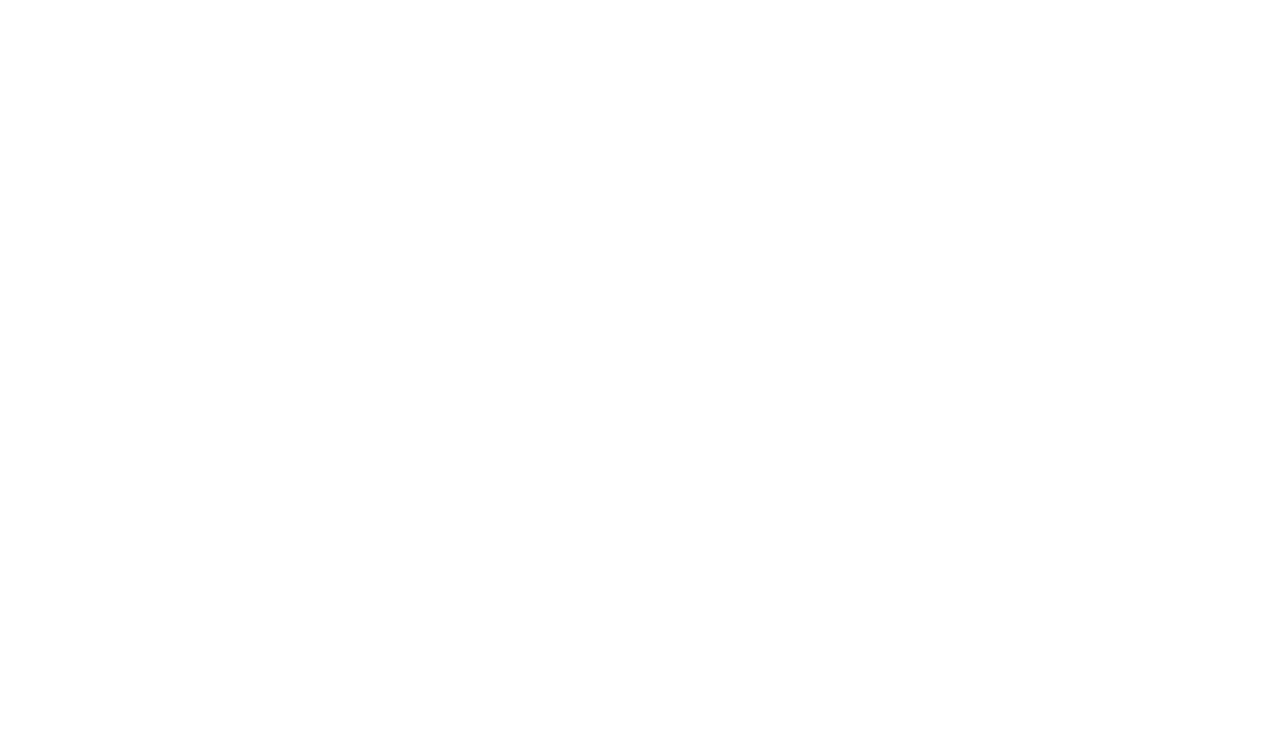
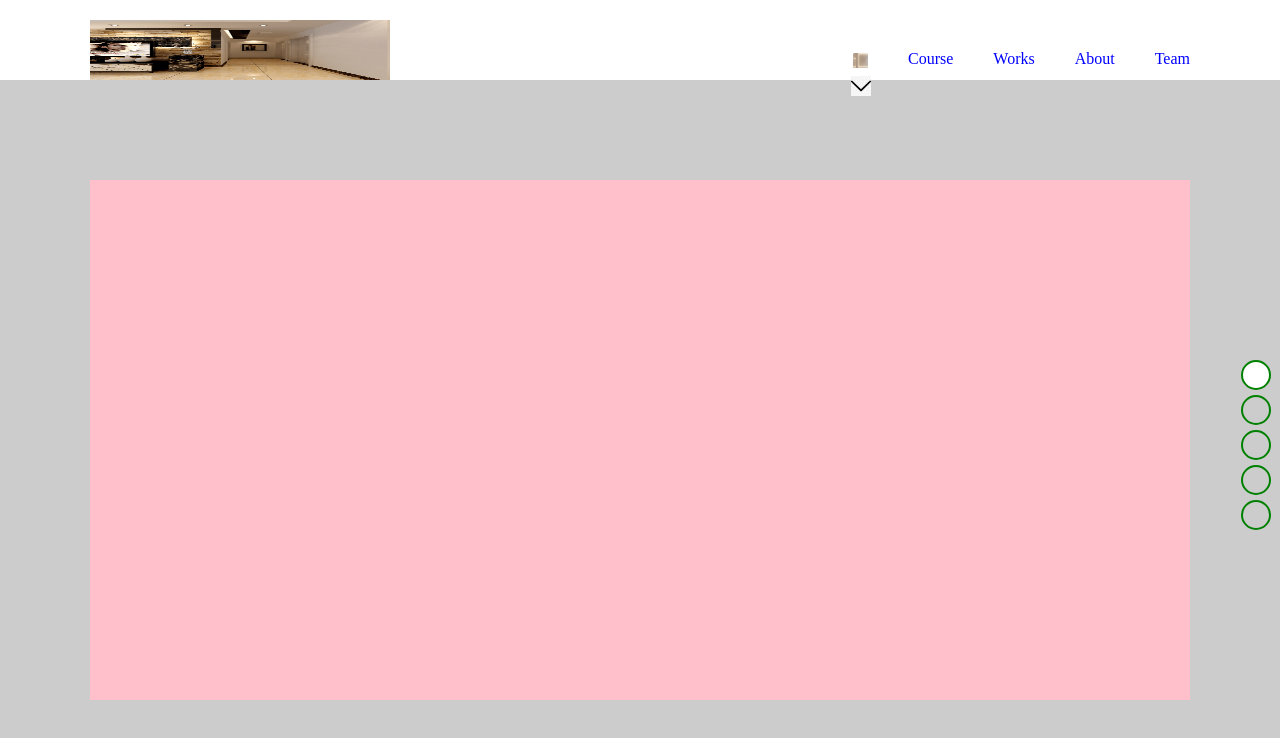
Before and after one commit to 18627107197/fullpage, a website with bundled scripts: page index.html in a window 1280 px wide. Built offline with nearby package versions, Linux system fonts and the light colour scheme.

Commit message:
frame第一次提交

```diff
--- a/index.html
+++ b/index.html
@@ -3,10 +3,90 @@
 <head>
     <meta charset="UTF-8">
     <title>Title</title>
+
   <link rel="stylesheet" href="./src/css/index.min.css">
+
 </head>
 <body>
-<div id="app"></div>
+<div id="app">
+  <div class="head">
+    <div class="headerMain">
+      <h1 class="logo">
+        <a href="javascript:;">
+          <img src="./static/img/qian.png" alt="" width="300" height="60">
+        </a>
+
+      </h1>
+      <ul class="list">
+        <li class="item active">
+          <a href="javascript:;">
+            <span><img src="./static/img/qian.png" width="15" height="15"></span>
+            <span><img src="./static/img/shang.png" width="15" height="15"></span>
+
+          </a>
+        </li>
+        <li class="item">
+          <a href="javascript:;">
+            <span>Course</span>
+            <span>Course</span>
+          </a>
+
+        </li>
+        <li class="item">
+          <a href="javascript:;">
+            <span>Works</span>
+            <span>Works</span>
+          </a>
+
+        </li>
+        <li class="item">
+          <a href="javascript:;">
+            <span>About</span>
+            <span>About</span>
+          </a>
+
+        </li>
+        <li class="item">
+          <a href="javascript:;">
+            <span>Team</span>
+            <span>Team</span>
+          </a>
+
+        </li>
+      </ul>
+      <i class="arrow"> </i>
+
+
+    </div>
+  </div>
+
+  <div class="content">
+    <ul class="list">
+      <li class="home">
+        <div></div>
+      </li>
+      <li class="course">
+        <div></div>
+      </li>
+      <li class="works">
+        <div></div>
+      </li>
+      <li class="about">
+        <div></div>
+      </li>
+      <li class="team">
+        <div></div>
+      </li>
+    </ul>
+    <ul class="points">
+      <li class="active"></li>
+      <li></li>
+      <li></li>
+      <li></li>
+      <li></li>
+    </ul>
+  </div>
+</div>
 </body>
 <script src="./src/js/index.min.js"></script>
 </html>
--- a/src/css/index.scss
+++ b/src/css/index.scss
@@ -6,3 +6,163 @@
 @import "./business/home.scss";
 @import "./business/team.scss";
 @import "./business/works.scss";
+
+
+html{
+  width: 100%;
+  height: 100%;
+  overflow: hidden;
+  body{
+    width: 100%;
+    height: 100%;
+    overflow: hidden;
+    #app{
+      width: 100%;
+      height: 100%;
+      position: relative;
+      .head{
+        width: 100%;
+        .headerMain{
+          width: 1100px;
+          height: 80px;
+          margin: 0 auto;
+          .logo{
+            float: left;
+            margin-top: 20px;
+          }
+          .list{
+            float: right;
+            .item{
+             float: left;
+             margin-top: 50px;
+             margin-left: 40px;
+             &:nth-child(1){margin-top: 53px;}
+             & > a{
+                position: relative;
+               &>span{
+                 color:blue;
+                 transition: width 1s;
+                 &:nth-child(2){
+                 position: absolute;
+                 left: 0;
+                 top: 0;
+                 color: black;
+                 width: 0;
+                 overflow: hidden;
+               }
+               }
+            }
+             &.active{
+               & > a{
+
+                 &>span:nth-child(2){
+                   width: auto;
+                 }
+               }
+             }
+             &:hover{
+               & > a{
+
+                 &>span:nth-child(2){
+                   width: auto;
+                 }
+               }
+             }
+          }
+          }
+          .arrow{
+            position: absolute;
+            left: 50%;
+            top: 76px;
+            width: 20px;
+            height: 20px;
+            background: url("../../static/img/arrow.jpg") no-repeat;
+            z-index: 9;
+            transition: left .2s linear;
+          }
+        }
+      }
+
+      .content{
+      position: absolute;
+        left: 0;
+        top: 80px;
+        right: 0;
+        bottom: 0;
+        background: #cccccc;
+        overflow: hidden;
+        .list{
+          position: absolute;
+          left: 0;
+          top:0;
+          width: 100%;
+          transition: top .4s linear;
+          li{
+            position:relative;
+            div{
+            width: 1100px;
+            height: 520px;
+            position:absolute;
+              left: 0;
+              top: 0;
+             right: 0;
+              bottom : 0;
+              margin: auto;
+            }
+            &.home{
+              div{
+                background: pink;
+              }
+
+            }
+            &.course{
+              div{
+                background: hotpink;
+              }
+
+            }
+            &.works{
+              div{
+                background: purple;
+              }
+
+            }
+            &.about{
+              div{
+                background: green;
+              }
+
+            }
+            &.team{
+              div{
+                background: greenyellow;
+              }
+
+            }
+          }
+        }
+        .points{
+          width:34px;
+          height: 170px;
+         position: absolute;
+          top: 0;
+          right: 5px;
+          bottom: 0;
+          margin: auto;
+
+          li{
+            width: 30px;
+            height: 30px;
+            border: 2px solid green;
+            border-radius: 50%;
+            margin-top: 5px;
+            &.active{
+              background: white;
+            }
+
+          }
+        }
+      }
+    }
+  }
+}
--- a/src/css/reset/reset.scss
+++ b/src/css/reset/reset.scss
@@ -10,7 +10,7 @@
 /* Let's default this puppy out
 -------------------------------------------------------------------------------*/
 
-html, body, body div, span, object, iframe, h1, h2, h3, h4, h5, h6, p, blockquote, pre, abbr, address, cite, code, del, dfn, em, img, ins, kbd, q, samp, small, strong, sub, sup, var, b, i, dl, dt, dd, ol, ul, li, fieldset, form, label, legend, table, caption, tbody, tfoot, thead, tr, th, td, article, aside, figure, footer, header, menu, nav, section, time, mark, audio, video, details, summary {
+html, body, body div, span, object, iframe, h1, h2, h3, h4, h5, h6, p, blockquote, pre, abbr, address, cite, code, del, dfn, em, img, ins, kbd, q, samp, small, strong, sub, sup, var, b, dl, dt, dd, ol, ul, li, fieldset, form, label, legend, table, caption, tbody, tfoot, thead, tr, th, td, article, aside, figure, footer, header, menu, nav, section, time, mark, audio, video, details, summary {
   margin: 0;
   padding: 0;
   border: 0;
@@ -38,7 +38,7 @@ html {
 
 /* Responsive images and other embedded objects */
 /* if you don't have full control over `img` tags (if you have to overcome attributes), consider adding height: auto */
-img,
+
 object,
 embed {max-width: 100%;}
 
@@ -66,7 +66,7 @@ blockquote:after,
 q:before,
 q:after {content: ''; content: none;}
 
-a {margin: 0; padding: 0; font-size: 100%; vertical-align: baseline; background: transparent;}
+a {margin: 0; padding: 0; font-size: 100%; vertical-align: baseline; background: transparent;text-decoration: none}
 
 del {text-decoration: line-through;}
 
@@ -103,6 +103,7 @@ strong {font-weight: bold;}
 
 td, td img {vertical-align: top;}
 
+
 /* Make sure sup and sub don't mess with your line-heights http://gist.github.com/413930 */
 sub, sup {font-size: 75%; line-height: 0; position: relative;}
 sup {top: -0.5em;}
@@ -133,3 +134,6 @@ input[type=button] {width: auto; overflow: visible;}
    (commented out as usage is rare, and the filter syntax messes with some pre-processors)
 .ie6 html {filter: expression(document.execCommand("BackgroundImageCache", false, true));}
 */
+img{
+  display: block;
+}
--- a/src/js/frame/frame.js
+++ b/src/js/frame/frame.js
@@ -0,0 +1,47 @@
+import move from "./move/move.js"
+import callback from "./wheel/callback.js";
+window.onload=function () {
+  var liNodes=document.querySelectorAll( "html body #app .head .headerMain .list .item");
+  var arrowNode=document.querySelector("html body #app .head .headerMain .arrow")
+  var contentLiNodes=document.querySelectorAll("html body #app .content .list li");
+  var contentNode=document.querySelector("html body #app .content ");
+  var listNode=document.querySelector("html body #app .content .list");
+  var pointsLiNodes=document.querySelectorAll("html body #app .content .points li");
+  arrowNode.style.left=(liNodes[0].offsetLeft+(liNodes[0].offsetWidth/2)-(arrowNode.offsetWidth/2))+"px"
+  for (var i=0;i<liNodes.length;i++){
+      liNodes[i].index=i
+    pointsLiNodes[i].index=i
+      liNodes[i].onclick=pointsLiNodes[i].onclick=function(){
+        move(this.index)
+      }
+  }
+
+
+  contentLiNodes.forEach((li)=>{
+         li.style.height=(contentNode.offsetHeight)+"px";
+
+  })
+
+
+  contentNode.index=0
+  var timer=0
+ if(contentNode.addEventListener){
+   contentNode.addEventListener("DOMMouseScroll",(event)=>{
+      clearTimeout(timer);
+     timer = setTimeout(()=>{
+               callback(event,contentNode.index)
+             },70)
+
+
+   })
+
+ }
+   contentNode.onmousewheel=(event)=>{
+             clearTimeout(timer);
+       timer=setTimeout(()=>{
+             callback(event,contentNode.index)
+            },70)
+
+   }
+
+}
--- /dev/null
+++ b/src/js/frame/move/move.js
@@ -0,0 +1,20 @@
+
+export default function(index){
+  var liNodes=document.querySelectorAll( "html body #app .head .headerMain .list .item");
+  var arrowNode=document.querySelector("html body #app .head .headerMain .arrow")
+  var contentNode=document.querySelector("html body #app .content ");
+  var listNode=document.querySelector("html body #app .content .list");
+  var pointsLiNodes=document.querySelectorAll("html body #app .content .points li");
+  contentNode.index=index
+
+  for (var j=0;j<liNodes.length;j++){
+    liNodes[j].classList.remove("active")
+    pointsLiNodes[j].classList.remove("active")
+  }
+  liNodes[index].classList.add("active");
+  pointsLiNodes[index].classList.add("active");
+
+  arrowNode.style.left=(liNodes[index].offsetLeft+(liNodes[index].offsetWidth/2)-(arrowNode.offsetWidth/2))+"px"
+
+  listNode.style.top=`${-(index*contentNode.offsetHeight)}px`
+}
--- /dev/null
+++ b/src/js/frame/wheel/callback.js
@@ -0,0 +1,27 @@
+import move from "../move/move.js"
+export default function (ev,index) {
+         ev=ev||event
+  var pointsLiNodes=document.querySelectorAll("html body #app .content .points li");
+  var contentNode=document.querySelector("html body #app .content ");
+        var dir=""
+        if(ev.wheelDelta&&ev.wheelDelta>0){
+          dir="up"
+        }else if(ev.wheelDelta&&ev.wheelDelta<0){
+          dir="down"
+        }
+        if(ev.detail&&ev.detail>0){
+          dir="down"
+        }else if(ev.detail&&ev.detail<0){
+          dir="up"
+        }
+  switch (dir) {
+    case "up": index>0?index--:0;
+       move(index)
+      break;
+    case "down": index<pointsLiNodes.length-1?index++:pointsLiNodes.length-1;
+    move(index)
+      break;
+  }
+  contentNode.index=index
+
+}
--- a/src/js/index.js
+++ b/src/js/index.js
@@ -5,3 +5,14 @@ import "./business/home.js"
 import "./business/team.js"
 import "./business/works.js"
 import "./frame/frame.js"
+
+window.onresize= ()=> {
+  var contentLiNodes=document.querySelectorAll("html body #app .content .list li");
+  var contentNode=document.querySelector("html body #app .content ");
+  var arrowNode=document.querySelector("html body #app .head .headerMain .arrow")
+  var liNodes=document.querySelectorAll( "html body #app .head .headerMain .list .item");
+  contentLiNodes.forEach((li)=>{
+    li.style.height=(contentNode.offsetHeight)+"px";
+  })
+  arrowNode.style.left=(liNodes[0].offsetLeft+(liNodes[0].offsetWidth/2)-(arrowNode.offsetWidth/2))+"px"
+}
```
Also changed, not shown: src/css/index.min.css, src/js/index.min.js, static/img/arrow.jpg (added), 2 other files.
